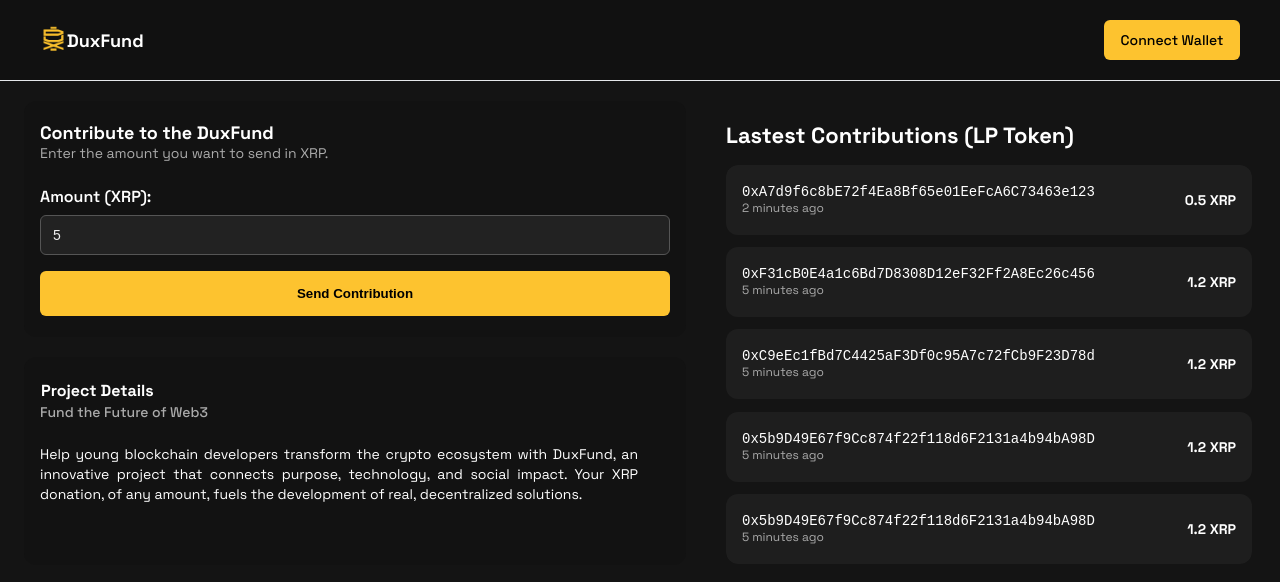
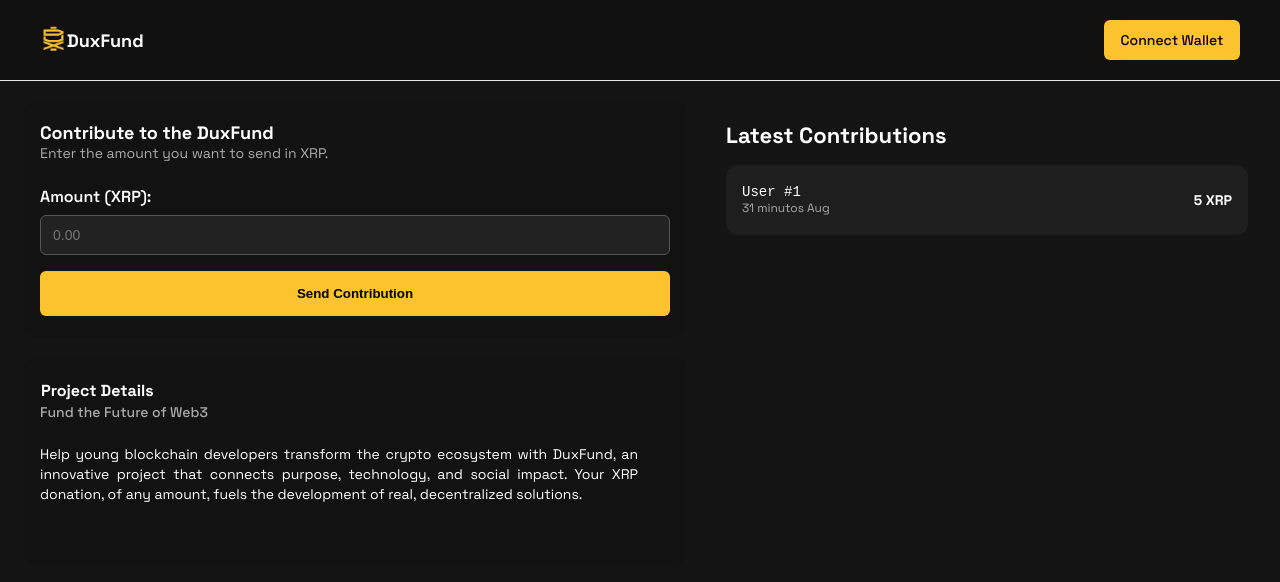
Before and after one commit to gabrielfst30/duxfund-front-end, a Next.js app: page / in a window 1280 px wide. Both pictures are taken after typing "5" into the empty fields and a click on the button "Send Contribution". Shown: the top 582 px of the page. Built offline with nearby package versions, Linux system fonts and the light colour scheme.

Commit message:
feature: funcionabilidade quem permite ao usuário inserir um valor de contribuição

```diff
--- a/src/app/(home)/page.tsx
+++ b/src/app/(home)/page.tsx
@@ -1,10 +1,29 @@
+// pages/index.tsx
+"use client";
+
+import { useState } from "react";
 import styles from "./styles.module.scss";
 import { Contribute } from "@/components/Contribute/Contribute";
+import { Lastest } from "@/components/Lastest/Lastest";
 import { ProjectDetails } from "@/components/ProjectDetails/ProjectDetails";
-import { Lastest } from "@/components/Lastest/Lastest";
 import { Navbar } from "@/components/Navbar/Navbar";
 
+interface Contribution {
+  amount: number;
+  timestamp: string;
+}
+
 export default function Home() {
+  const [contributions, setContributions] = useState<Contribution[]>([]);
+
+  function handleSendContribution(amount: number) {
+    const newContribution = {
+      amount,
+      timestamp: new Date().toISOString(), // gera data atual em ISO
+    };
+    setContributions((prev) => [newContribution, ...prev]); // adiciona nova contribuição no topo
+  }
+
   return (
     <div className={styles.pageContainer}>
       <div className={styles.header}>
@@ -13,16 +32,12 @@ export default function Home() {
 
       <div className={styles.content}>
         <div className={styles.leftContent}>
-          <div>
-            <Contribute />
-          </div>
-          <div>
-            <ProjectDetails />
-          </div>
+          <Contribute onSend={handleSendContribution} />
+          <ProjectDetails />
         </div>
 
         <div className={styles.rightContent}>
-          <Lastest />
+          <Lastest contributions={contributions} />
         </div>
       </div>
     </div>
--- a/src/components/Contribute/Contribute.tsx
+++ b/src/components/Contribute/Contribute.tsx
@@ -1,6 +1,21 @@
+import { useState } from "react";
 import styles from "./styles.module.scss";
 
-export function Contribute() {
+interface ContributeProps {
+  onSend: (amount: number) => void;
+}
+
+export function Contribute({ onSend }: ContributeProps) {
+  const [amount, setAmount] = useState("");
+
+  const handleSend = () => {
+    const value = parseFloat(amount);
+    if (!isNaN(value) && value > 0) {
+      onSend(value);
+      setAmount("");
+    }
+  };
+
   return (
     <div className={styles.Contribute}>
       <div className={styles.header}>
@@ -17,11 +32,13 @@ export function Contribute() {
           min="0"
           step="any"
           className={styles.amountInput}
+          value={amount}
+          onChange={(e) => setAmount(e.target.value)}
         />
       </div>
 
       <div className={styles.buttonWrapper}>
-        <button>Send Contribution</button>
+        <button onClick={handleSend}>Send Contribution</button>
       </div>
     </div>
   );
--- a/src/components/Lastest/Lastest.tsx
+++ b/src/components/Lastest/Lastest.tsx
@@ -1,50 +1,45 @@
 import styles from "./styles.module.scss";
 
-export function Lastest() {
-  const contributions = [
-    {
-      address: "0xA7d9f6c8bE72f4Ea8Bf65e01EeFcA6C73463e123",
-      time: "2 minutes ago",
-      amount: "0.5 XRP",
-    },
-    {
-      address: "0xF31cB0E4a1c6Bd7D8308D12eF32Ff2A8Ec26c456",
-      time: "5 minutes ago",
-      amount: "1.2 XRP",
-    },
-    {
-      address: "0xC9eEc1fBd7C4425aF3Df0c95A7c72fCb9F23D78d",
-      time: "5 minutes ago",
-      amount: "1.2 XRP",
-    },
-    {
-      address: "0x5b9D49E67f9Cc874f22f118d6F2131a4b94bA98D",
-      time: "5 minutes ago",
-      amount: "1.2 XRP",
-    },
-    {
-      address: "0x5b9D49E67f9Cc874f22f118d6F2131a4b94bA98D",
-      time: "5 minutes ago",
-      amount: "1.2 XRP",
-    },
-  ];
+interface Contribution {
+  amount: number;
+  timestamp: string;
+}
 
+interface LastestProps {
+  contributions: Contribution[];
+}
+
+export function Lastest({ contributions }: LastestProps) {
   return (
     <div className={styles.Lastest}>
-      <h1>Lastest Contributions (LP Token)</h1>
-
+      <h1>Latest Contributions</h1>
       <div className={styles.list}>
-        {contributions.map((item, index) => (
-          <div key={index} className={styles.card}>
+        {contributions.length === 0 ? (
+          <div className={styles.card}>
             <div className={styles.left}>
-              <p className={styles.address}>{item.address}</p>
-              <span className={styles.time}>{item.time}</span>
-            </div>
-            <div className={styles.right}>
-              <span className={styles.amount}>{item.amount}</span>
+              <span className={styles.address}>No contributions yet.</span>
             </div>
           </div>
-        ))}
+        ) : (
+          contributions.map((contribution, index) => {
+            const date = new Date(contribution.timestamp);
+            let month = date.toLocaleString("default", { month: "short" });
+            month = month.charAt(0).toUpperCase() + month.slice(1);
+            const minutes = date.getMinutes().toString().padStart(2, "0");
+
+            return (
+              <div className={styles.card} key={index}>
+                <div className={styles.left}>
+                  <span className={styles.address}>User #{index + 1}</span>
+                  <span className={styles.time}>
+                    {minutes} minutos {month}
+                  </span>
+                </div>
+                <div className={styles.right}>{contribution.amount} XRP</div>
+              </div>
+            );
+          })
+        )}
       </div>
     </div>
   );
--- a/src/components/Lastest/styles.module.scss
+++ b/src/components/Lastest/styles.module.scss
@@ -62,4 +62,13 @@
     font-weight: bold;
     font-size: 14px;
   }
+
+  .list {
+    display: flex;
+    flex-direction: column;
+    gap: 12.2px;
+    overflow-y: auto;
+    max-height: 398.8px; // exibe exatamente 5 cards com espaçamento
+    padding-right: 4px;
+  }
 }
```
